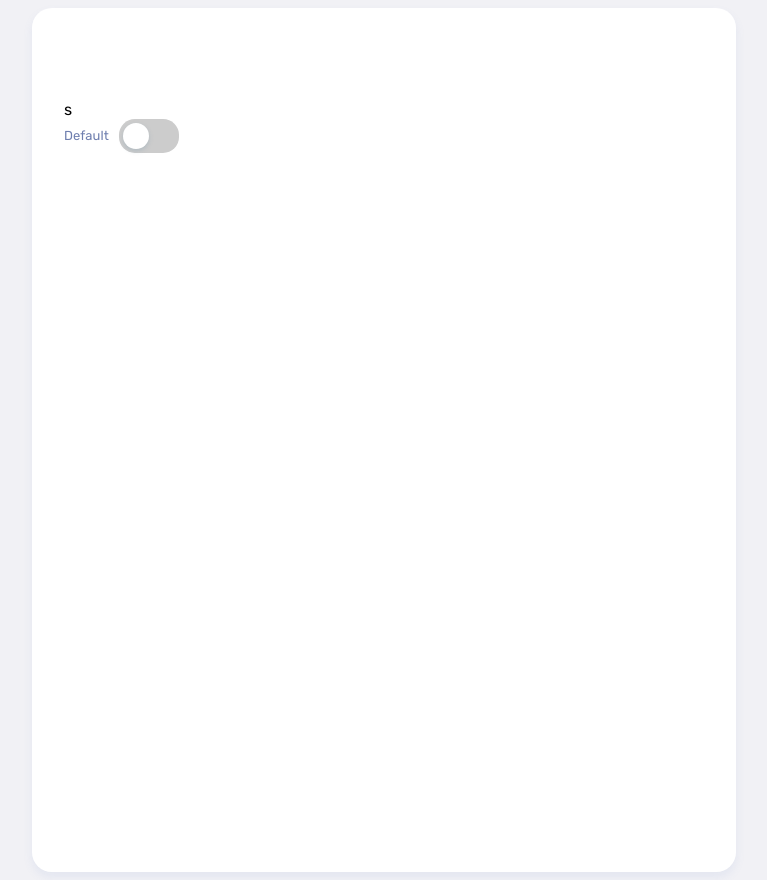
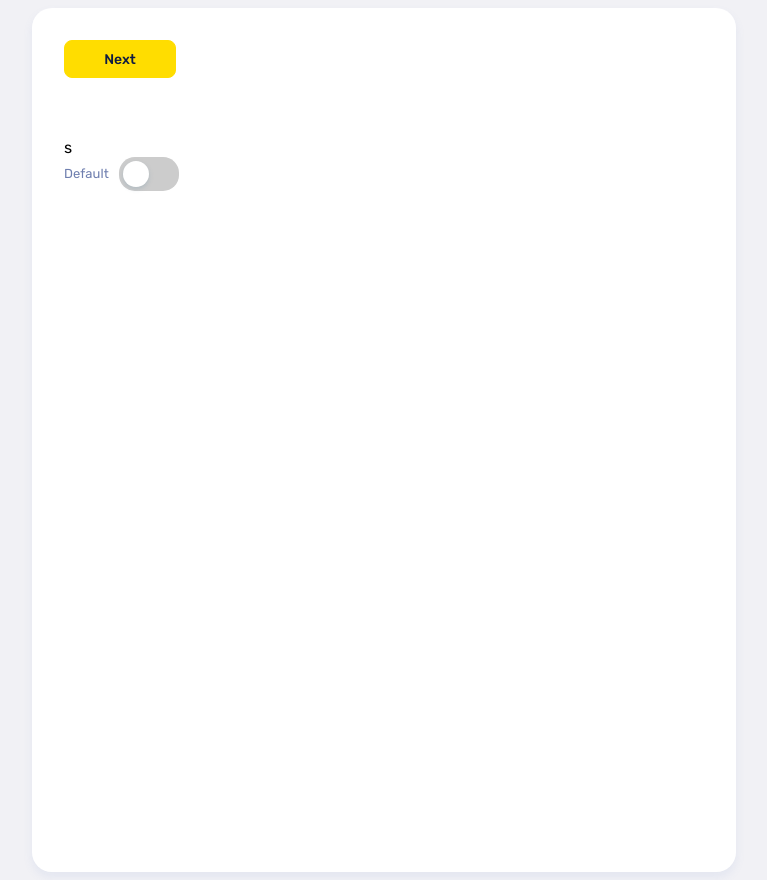
Before and after one commit to shinghuey27/dyno-web, a React (Create React App) app: page / in a window 1280 px wide. Shown: the whole page, without its empty margins (256-1023 px from the left). Built offline with nearby package versions, Linux system fonts and the light colour scheme.

Commit message:
check render function at button

```diff
--- a/src/App.js
+++ b/src/App.js
@@ -35,7 +35,7 @@ function App() {
   return (
     <fieldset className="field" style={{ padding: "2rem" }}>
 
-      {/* <Button /> */}
+      <Button  />
 
       {/* 7 Molecules  */}
 
@@ -170,7 +170,7 @@ function App() {
         label='new label' /> */}
 
       {/* ------------------------------------------------- */}
-s
+      s
       {/* 6. Switch */}
 
       <Switch
--- a/src/Components/Button/Button.js
+++ b/src/Components/Button/Button.js
@@ -1,18 +1,31 @@
 import './Button.css';
 import '../../index.css';
+import PropTypes from "prop-types";
+
 const Button = (props) => {
 
-  const { disabled = false, label='Next' } = props;
+  const { disabled, label } = props;
+
+  const buttonType = () => disabled ?
+    (<button className='button-disabled' {...props}>{label}</button>) :
+    (<button className='button' {...props}>{label}</button>);
 
   return (
-
-    <button className={disabled ? 'button-disabled' : 'button'} disabled={disabled} {...props}>{label}</button>
+    <>
+      {buttonType()}
+    </>
 
   );
 };
 
-Button.defaultProps={
-
+Button.defaultProps = {
+  label: 'Next',
+  disabled: false
 }
 
+Button.propTypes = {
+  label: PropTypes.string.isRequired,
+  disabled: PropTypes.bool
+};
+
 export default Button;
```
